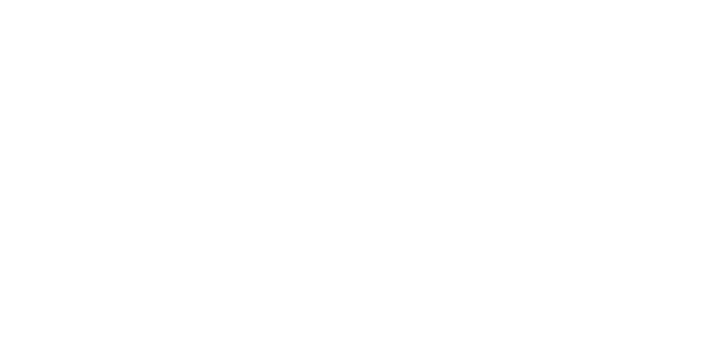
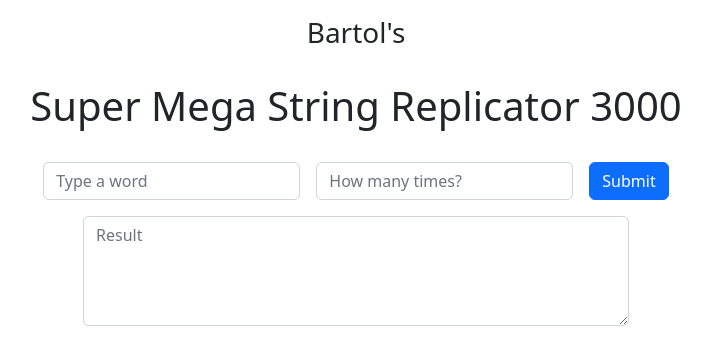
Before and after one commit to F1-Guy/assignment-1-part-3, a plain HTML site: page index.html in a window 1280 px wide. Shown: the whole page, without its empty margins (284-995 px from the left). Drawn offline with nearby package versions, Linux system fonts and the light colour scheme.

Commit message:
Basic implementation Add - ui Add - script to replicate a string based on user input

```diff
--- a/index.html
+++ b/index.html
@@ -2,21 +2,56 @@
 <html lang="en">
 
 <head>
-    <meta charset="UTF-8">
-    <meta http-equiv="X-UA-Compatible" content="IE=edge">
-    <meta name="viewport" content="width=device-width, initial-scale=1.0">
-    <title>Document</title>
+  <meta charset="UTF-8" />
+  <meta http-equiv="X-UA-Compatible" content="IE=edge" />
+  <meta name="viewport" content="width=device-width, initial-scale=1.0" />
+  <title>String Replicator 3000</title>
 
-    <!-- Vue.js -->
-    <script src="https://unpkg.com/vue@next"></script>
+  <!-- Vue.js -->
+  <script src="https://unpkg.com/vue@next"></script>
 
-    <!-- Boostrap -->
-    <link href="https://cdn.jsdelivr.net/npm/bootstrap@5.2.1/dist/css/bootstrap.min.css" rel="stylesheet" integrity="sha384-iYQeCzEYFbKjA/T2uDLTpkwGzCiq6soy8tYaI1GyVh/UjpbCx/TYkiZhlZB6+fzT" crossorigin="anonymous"/>
+  <!-- Boostrap -->
+  <link href="https://cdn.jsdelivr.net/npm/bootstrap@5.2.1/dist/css/bootstrap.min.css" rel="stylesheet"
+    integrity="sha384-iYQeCzEYFbKjA/T2uDLTpkwGzCiq6soy8tYaI1GyVh/UjpbCx/TYkiZhlZB6+fzT" crossorigin="anonymous" />
 </head>
 
 <body>
+  <div id="app" class="container">
+    <div class="mt-3 text-center">
+      <h3>Bartol's</h3>
+      <br />
+      <h1>Super Mega String Replicator 3000</h1>
+    </div>
 
-    <script src="https://cdn.jsdelivr.net/npm/bootstrap@5.2.1/dist/js/bootstrap.bundle.min.js" integrity="sha384-u1OknCvxWvY5kfmNBILK2hRnQC3Pr17a+RTT6rIHI7NnikvbZlHgTPOOmMi466C8" crossorigin="anonymous"></script>
+    <form class="mt-3 row row-cols-sm-auto g-3 d-flex justify-content-center">
+      <div class="col-12">
+        <div class="input-group">
+          <input v-model="string" type="text" class="form-control" placeholder="Type a word" required>
+        </div>
+      </div>
+
+      <div class="col-12">
+        <div class="input-group">
+          <input v-model="times" type="number" class="form-control" placeholder="How many times?" required>
+        </div>
+      </div>
+
+      <div class="col-12">
+        <button v-on:click="replicate()" type="button" class="btn btn-primary">Submit</button>
+      </div>
+    </form>
+
+    <div class="mt-3 row d-flex justify-content-center">
+      <div class="col-sm-6">
+          <textarea v-model="result" class="form-control" rows="4" placeholder="Result"></textarea>
+      </div>
+    </div>
+  </div>
+
+  <script src="script.js"></script>
+  <script src="https://cdn.jsdelivr.net/npm/bootstrap@5.2.1/dist/js/bootstrap.bundle.min.js"
+    integrity="sha384-u1OknCvxWvY5kfmNBILK2hRnQC3Pr17a+RTT6rIHI7NnikvbZlHgTPOOmMi466C8"
+    crossorigin="anonymous"></script>
 </body>
 
 </html>
--- a/script.js
+++ b/script.js
@@ -1,7 +1,25 @@
 Vue.createApp({
     data() {
         return {
-            message: 'Hello World!'
-        }
-    }
-}).mount('#app')
+            string: null,
+            times: null,
+            result: null,
+        };
+    },
+
+    methods: {
+        replicate() {
+            if (this.times > 0) {
+                this.result = this.string.repeat(this.times);
+            }
+            else if (this.times == 0) {
+                this.result = "You can't replicate a string 0 times.";
+            }
+            else {
+                let reversed
+                reversed = this.string.split('').reverse().join('');
+                this.result = "I see what you tried to do there!\n" + reversed.repeat(Math.abs(this.times));
+            }
+        },
+    },
+}).mount("#app");
```
